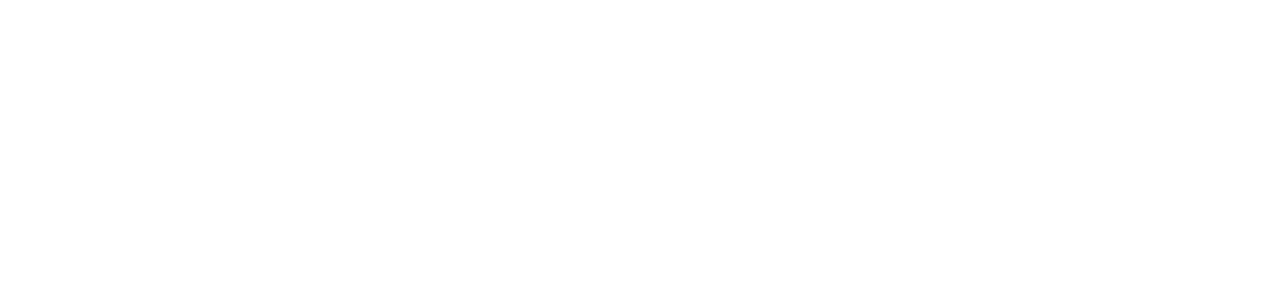
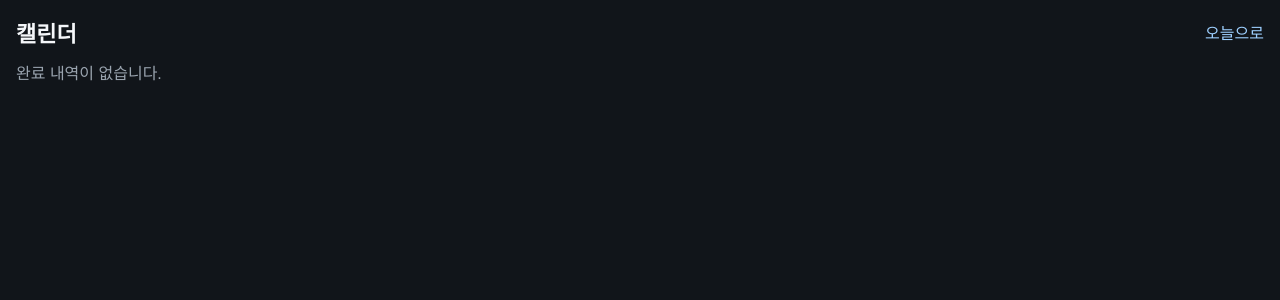
Before and after one commit to jxxh204/routine-app, a Next.js app in the folder apps/web/: page /calendar in a window 1280 px wide. Before the commit this address had no page. Shown: the top 300 px of the page. Built offline with nearby package versions, Linux system fonts and the light colour scheme.

Commit message:
feat(web): calendar/settings 웹 페이지 1차 구현

```diff
--- a/apps/web/src/app/calendar/page.tsx
+++ b/apps/web/src/app/calendar/page.tsx
@@ -1,5 +1,79 @@
-import { redirect } from 'next/navigation';
+'use client';
+
+import Link from 'next/link';
+import { useMemo } from 'react';
+
+type DoneItem = {
+  id: string;
+  title?: string;
+  doneByMe?: boolean;
+  doneAt?: string;
+  proofImage?: string;
+};
+
+const STORAGE_PREFIX = 'routine-challenge-v1:';
+
+function readHistory() {
+  if (typeof window === 'undefined') return [] as Array<{ date: string; items: DoneItem[] }>;
+
+  const rows: Array<{ date: string; items: DoneItem[] }> = [];
+
+  for (let i = 0; i < window.localStorage.length; i += 1) {
+    const key = window.localStorage.key(i);
+    if (!key || !key.startsWith(STORAGE_PREFIX)) continue;
+
+    const date = key.slice(STORAGE_PREFIX.length);
+    if (!/^\d{4}-\d{2}-\d{2}$/.test(date)) continue;
+
+    try {
+      const raw = window.localStorage.getItem(key);
+      if (!raw) continue;
+      const parsed = JSON.parse(raw) as DoneItem[];
+      const done = parsed.filter((item) => item?.doneByMe);
+      if (done.length > 0) rows.push({ date, items: done });
+    } catch {
+      // ignore malformed rows
+    }
+  }
+
+  return rows.sort((a, b) => (a.date < b.date ? 1 : -1));
+}
 
 export default function CalendarPage() {
-  redirect('/today');
+  const history = useMemo(() => readHistory(), []);
+
+  return (
+    <main style={{ minHeight: '100dvh', background: '#11151a', color: '#f5f7fa', padding: 16 }}>
+      <div style={{ display: 'flex', justifyContent: 'space-between', alignItems: 'center', marginBottom: 12 }}>
+        <h1 style={{ margin: 0, fontSize: 22 }}>캘린더</h1>
+        <Link href="/today" style={{ color: '#9ed0ff', textDecoration: 'none' }}>
+          오늘으로
+        </Link>
+      </div>
+
+      {history.length === 0 ? (
+        <p style={{ color: '#9aa4af' }}>완료 내역이 없습니다.</p>
+      ) : (
+        <div style={{ display: 'grid', gap: 10 }}>
+          {history.map((row) => (
+            <section key={row.date} style={{ border: '1px solid #2b3138', borderRadius: 12, padding: 12, background: '#1b1f23' }}>
+              <strong>{row.date}</strong>
+              <div style={{ display: 'grid', gap: 8, marginTop: 8 }}>
+                {row.items.map((item) => (
+                  <article key={`${row.date}-${item.id}-${item.doneAt ?? ''}`} style={{ border: '1px solid #303844', borderRadius: 10, padding: 10 }}>
+                    <div style={{ fontWeight: 600 }}>{item.title ?? item.id}</div>
+                    <div style={{ color: '#9aa4af', fontSize: 12 }}>{item.doneAt ?? '완료 시간 미기록'}</div>
+                    {item.proofImage ? (
+                      // eslint-disable-next-line @next/next/no-img-element
+                      <img src={item.proofImage} alt="인증 썸네일" style={{ marginTop: 8, width: 72, height: 72, borderRadius: 8, objectFit: 'cover' }} />
+                    ) : null}
+                  </article>
+                ))}
+              </div>
+            </section>
+          ))}
+        </div>
+      )}
+    </main>
+  );
 }
```
Also changed, not shown: apps/web/src/app/settings/page.tsx (+21 -2 lines).
